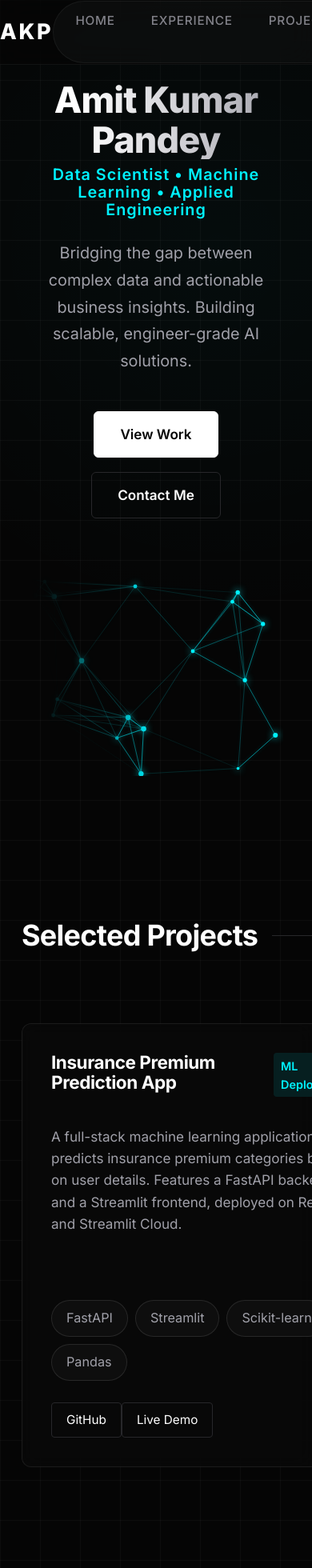
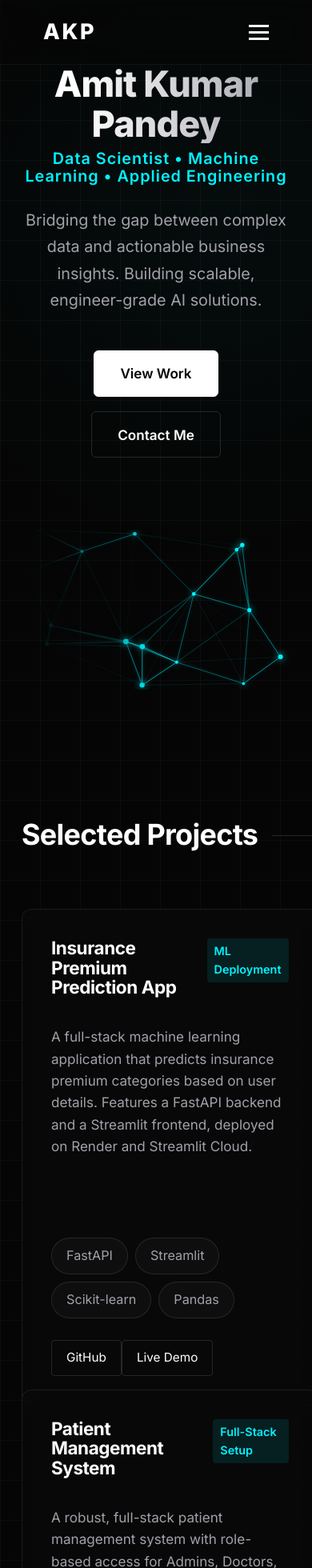
Before and after one commit to pamit7d/my-portfolio, a React (Vite) app in the folder frontend/: page / in a window 390 px wide. Shown: the top 1960 px of the page at 80% size. Built offline with nearby package versions, Linux system fonts and the light colour scheme; a web font is replaced by a local one.

Commit message:
update the project as a responsive to all divice

```diff
--- a/frontend/src/components/Navbar.jsx
+++ b/frontend/src/components/Navbar.jsx
@@ -1,19 +1,40 @@
-import React from 'react';
+import React, { useState } from 'react';
 
 const Navbar = ({ setView }) => {
+    const [isOpen, setIsOpen] = useState(false);
+
+    const toggleMenu = () => {
+        setIsOpen(!isOpen);
+    };
+
+    const handleLinkClick = (viewName, e) => {
+        if (e) e.preventDefault();
+        setView(viewName);
+        setIsOpen(false);
+        // Instant scroll to top to prevent 'smooth' scroll fighting with DOM replacement
+        window.scrollTo({ top: 0, behavior: 'instant' });
+    };
+
     return (
         <nav className="navbar">
             <div className="navbar-content">
-                <div className="logo" onClick={() => setView('professional')} style={{ cursor: 'pointer' }}>AKP</div>
-                <ul className="nav-links">
-                    <li><a href="#hero" onClick={() => setView('professional')}>Home</a></li>
-                    <li><a href="#experience" onClick={() => setView('professional')}>Experience</a></li>
-                    <li><a href="#projects" onClick={() => setView('professional')}>Projects</a></li>
-                    <li><a href="#skills" onClick={() => setView('professional')}>Skills</a></li>
-                    <li><a href="#achievements" onClick={() => setView('professional')}>Achievements</a></li>
-                    <li><a href="#contact" onClick={() => setView('professional')}>Contact</a></li>
+                <div className="logo" onClick={() => handleLinkClick('professional')} style={{ cursor: 'pointer' }}>AKP</div>
+
+                <div className={`hamburger ${isOpen ? 'active' : ''}`} onClick={toggleMenu}>
+                    <span className="bar"></span>
+                    <span className="bar"></span>
+                    <span className="bar"></span>
+                </div>
+
+                <ul className={`nav-links ${isOpen ? 'active' : ''}`}>
+                    <li><a href="#hero" onClick={() => handleLinkClick('professional')}>Home</a></li>
+                    <li><a href="#projects" onClick={() => handleLinkClick('professional')}>Projects</a></li>
+                    <li><a href="#experience" onClick={() => handleLinkClick('professional')}>Experience</a></li>
+                    <li><a href="#skills" onClick={() => handleLinkClick('professional')}>Skills</a></li>
+                    <li><a href="#achievements" onClick={() => handleLinkClick('professional')}>Achievements</a></li>
+                    <li><a href="#contact" onClick={() => handleLinkClick('professional')}>Contact</a></li>
                     <li className="nav-divider">|</li>
-                    <li><a href="#" onClick={(e) => { e.preventDefault(); setView('personal'); }} className="nav-highlight">Beyond Work</a></li>
+                    <li><a href="#" onClick={(e) => handleLinkClick('personal', e)} className="nav-highlight">Beyond Work</a></li>
                 </ul>
             </div>
         </nav>
--- a/frontend/src/components/Projects.jsx
+++ b/frontend/src/components/Projects.jsx
@@ -1,12 +1,31 @@
-import React from 'react';
+import React, { useState } from 'react';
 import Section from './Section';
 
 const Projects = ({ data }) => {
+    const [activeCard, setActiveCard] = useState(null);
+
+    const handleCardClick = (id) => {
+        setActiveCard(activeCard === id ? null : id);
+    };
+
     return (
         <Section title="Selected Projects" className="projects-section" id="projects">
             <div className="projects-grid">
                 {data.map((project) => (
-                    <div key={project.id} className="project-card">
+                    <div
+                        key={project.id}
+                        className={`project-card ${activeCard === project.id ? 'card-active' : ''}`}
+                        onClick={() => handleCardClick(project.id)}
+                        tabIndex="0"
+                        role="button"
+                        aria-pressed={activeCard === project.id}
+                        onKeyDown={(e) => {
+                            if (e.key === 'Enter' || e.key === ' ') {
+                                e.preventDefault();
+                                handleCardClick(project.id);
+                            }
+                        }}
+                    >
                         <div className="project-header">
                             <h3 className="project-title">{project.title}</h3>
                             <div className="project-stats">{project.stats}</div>
@@ -21,9 +40,9 @@ const Projects = ({ data }) => {
                         </div>
 
                         <div className="project-links">
-                            <a href={project.link} target="_blank" rel="noopener noreferrer" className="btn-outline">GitHub</a>
+                            <a href={project.link} target="_blank" rel="noopener noreferrer" className="btn-outline" onClick={(e) => e.stopPropagation()}>GitHub</a>
                             {project.demo && (
-                                <a href={project.demo} target="_blank" rel="noopener noreferrer" className="btn-outline">Live Demo</a>
+                                <a href={project.demo} target="_blank" rel="noopener noreferrer" className="btn-outline" onClick={(e) => e.stopPropagation()}>Live Demo</a>
                             )}
                         </div>
                     </div>
--- a/frontend/src/styles/cards.css
+++ b/frontend/src/styles/cards.css
@@ -16,12 +16,22 @@
     flex-direction: column;
 }
 
-/* Hover Interaction: Lift & Glow */
+/* Unified Hover & Active States */
 .project-card:hover,
+.project-card:focus-visible,
+.project-card.card-active,
 .experience-item:hover,
+.experience-item:focus-visible,
+.experience-item.card-active,
 .education-card:hover,
+.education-card:focus-visible,
+.education-card.card-active,
 .achievement-card:hover,
-.skill-card:hover {
+.achievement-card:focus-visible,
+.achievement-card.card-active,
+.skill-card:hover,
+.skill-card:focus-visible,
+.skill-card.card-active {
     transform: translateY(-8px);
     border-color: rgba(0, 242, 255, 0.8);
     box-shadow:
@@ -29,27 +39,66 @@
         0 0 15px rgba(0, 242, 255, 0.6),
         0 0 30px rgba(0, 242, 255, 0.4),
         inset 0 0 12px rgba(0, 242, 255, 0.1);
+    z-index: 10;
+    outline: none;
+    /* Focus handled by border/glow */
 }
 
-/* Text Color Adaptation on Hover */
+/* Text Color Adaptation on Hover/Active */
 .project-card:hover .project-title,
+.project-card:focus-visible .project-title,
+.project-card.card-active .project-title,
 .experience-item:hover .job-role,
+.experience-item:focus-visible .job-role,
+.experience-item.card-active .job-role,
 .education-card:hover .degree,
+.education-card:focus-visible .degree,
+.education-card.card-active .degree,
 .achievement-card:hover .achievement-title,
+.achievement-card:focus-visible .achievement-title,
+.achievement-card.card-active .achievement-title,
 .skill-card:hover .skill-category,
+.skill-card:focus-visible .skill-category,
+.skill-card.card-active .skill-category,
 .project-card:hover .project-description,
+.project-card:focus-visible .project-description,
+.project-card.card-active .project-description,
 .experience-item:hover .job-duration,
+.experience-item:focus-visible .job-duration,
+.experience-item.card-active .job-duration,
 .experience-item:hover .job-role+div,
+.experience-item:focus-visible .job-role+div,
+.experience-item.card-active .job-role+div,
 .education-card:hover .university,
+.education-card:focus-visible .university,
+.education-card.card-active .university,
 .education-card:hover .details,
+.education-card:focus-visible .details,
+.education-card.card-active .details,
 .achievement-card:hover .achievement-org,
+.achievement-card:focus-visible .achievement-org,
+.achievement-card.card-active .achievement-org,
 .achievement-card:hover .achievement-desc,
+.achievement-card:focus-visible .achievement-desc,
+.achievement-card.card-active .achievement-desc,
 .skill-card:hover .skill-tag,
+.skill-card:focus-visible .skill-tag,
+.skill-card.card-active .skill-tag,
 .project-card:hover .project-stats,
+.project-card:focus-visible .project-stats,
+.project-card.card-active .project-stats,
 .experience-item:hover .job-company,
+.experience-item:focus-visible .job-company,
+.experience-item.card-active .job-company,
 .education-card:hover .university,
+.education-card:focus-visible .university,
+.education-card.card-active .university,
 .achievement-card:hover .achievement-date,
-.project-card:hover .tech-tag {
+.achievement-card:focus-visible .achievement-date,
+.achievement-card.card-active .achievement-date,
+.project-card:hover .tech-tag,
+.project-card:focus-visible .tech-tag,
+.project-card.card-active .tech-tag {
     color: unset;
     background: unset;
 }
@@ -83,10 +132,20 @@
 }
 
 .project-card:hover::after,
+.project-card:focus-visible::after,
+.project-card.card-active::after,
 .experience-item:hover::after,
+.experience-item:focus-visible::after,
+.experience-item.card-active::after,
 .education-card:hover::after,
+.education-card:focus-visible::after,
+.education-card.card-active::after,
 .achievement-card:hover::after,
-.skill-card:hover::after {
+.achievement-card:focus-visible::after,
+.achievement-card.card-active::after,
+.skill-card:hover::after,
+.skill-card:focus-visible::after,
+.skill-card.card-active::after {
     opacity: 1;
 }
 
@@ -103,7 +162,11 @@
 }
 
 .skill-card:hover .skill-tag,
-.project-card:hover .tech-tag {
+.skill-card:focus-visible .skill-tag,
+.skill-card.card-active .skill-tag,
+.project-card:hover .tech-tag,
+.project-card:focus-visible .tech-tag,
+.project-card.card-active .tech-tag {
     border-color: rgba(0, 242, 255, 0.3);
     background: rgba(0, 242, 255, 0.05);
     color: var(--text-main);
@@ -119,33 +182,56 @@
 
 /* Projects Specifics */
 .projects-grid {
-    display: flex;
-    overflow-x: auto;
+    display: grid;
+    grid-template-columns: repeat(auto-fit, minmax(350px, 1fr));
     gap: 2rem;
     padding-bottom: 2rem;
-    /* Space for scrollbar and hover effects */
-    padding-top: 2rem;
-    /* Space for hover lift effect */
-    scroll-snap-type: x mandatory;
-    scroll-behavior: smooth;
-    -webkit-overflow-scrolling: touch;
-
-    /* Hide scrollbar completely */
-    scrollbar-width: none;
-    -ms-overflow-style: none;
-}
-
-.projects-grid::-webkit-scrollbar {
-    display: none;
+    padding-top: 1rem;
 }
 
 .projects-grid .project-card {
-    min-width: 380px;
-    /* Standard card size */
-    max-width: 380px;
-    scroll-snap-align: start;
+    min-width: unset;
+    max-width: unset;
     display: flex;
     flex-direction: column;
+    height: 100%;
+}
+
+@media (max-width: 768px) {
+    .projects-grid {
+        grid-template-columns: 1fr;
+        gap: 3rem;
+        /* Increase gap for better separation */
+        padding-right: 0;
+        /* Ensure no extra padding causes width issues */
+    }
+
+    /* Allow standard hover to work even on mobile/small screens.
+       Z-index management in the global scope prevents overlap issues. */
+
+    /* FORCE full desktop effect when active (tapped) */
+    .project-card.card-active,
+    .experience-item.card-active,
+    .education-card.card-active,
+    .achievement-card.card-active,
+    .skill-card.card-active {
+        transform: translateY(-8px) !important;
+        box-shadow:
+            0 10px 40px -10px rgba(0, 0, 0, 1),
+            0 0 15px rgba(0, 242, 255, 0.6),
+            0 0 30px rgba(0, 242, 255, 0.4),
+            inset 0 0 12px rgba(0, 242, 255, 0.1) !important;
+        border-color: rgba(0, 242, 255, 0.8) !important;
+        z-index: 100;
+    }
+
+    .project-card {
+        height: auto;
+        /* Let content dictate height */
+        min-height: auto;
+        margin-bottom: 0;
+        /* Reset margins */
+    }
 }
 
 .project-header {
--- a/frontend/src/styles/hero.css
+++ b/frontend/src/styles/hero.css
@@ -52,16 +52,31 @@
     .hero-content {
         text-align: center;
         order: 1;
+        padding-left: 0;
     }
 
     .hero-visual {
         order: 2;
         height: 250px;
-        margin-top: 1rem;
+        margin-top: 2rem;
         width: 100%;
         max-width: 400px;
         margin-left: auto;
         margin-right: auto;
+    }
+}
+
+@media (max-width: 480px) {
+    .hero-section {
+        padding: 80px 1rem 3rem;
+    }
+
+    .hero-name {
+        font-size: 2.5rem;
+    }
+
+    .hero-visual {
+        height: 200px;
     }
 }
 
@@ -70,6 +85,7 @@
     font-weight: 800;
     margin-bottom: 0.5rem;
     background: linear-gradient(to right, #fff 20%, #a1a1aa 100%);
+    background-clip: text;
     -webkit-background-clip: text;
     -webkit-text-fill-color: transparent;
     line-height: 1.1;
--- a/frontend/src/styles/layout.css
+++ b/frontend/src/styles/layout.css
@@ -61,6 +61,68 @@
     text-shadow: 0 0 12px var(--accent);
 }
 
+/* Hamburger Menu */
+.hamburger {
+    display: none;
+    cursor: pointer;
+}
+
+.bar {
+    display: block;
+    width: 25px;
+    height: 3px;
+    margin: 5px auto;
+    -webkit-transition: all 0.3s ease-in-out;
+    transition: all 0.3s ease-in-out;
+    background-color: var(--text-main);
+}
+
+@media (max-width: 768px) {
+    .hamburger {
+        display: block;
+    }
+
+    .hamburger.active .bar:nth-child(2) {
+        opacity: 0;
+    }
+
+    .hamburger.active .bar:nth-child(1) {
+        transform: translateY(8px) rotate(45deg);
+    }
+
+    .hamburger.active .bar:nth-child(3) {
+        transform: translateY(-8px) rotate(-45deg);
+    }
+
+    .nav-links {
+        position: fixed;
+        left: -100%;
+        top: 80px;
+        gap: 0;
+        flex-direction: column;
+        background: rgba(5, 5, 5, 0.95);
+        backdrop-filter: blur(16px);
+        width: 100%;
+        text-align: center;
+        transition: 0.3s;
+        border: none;
+        border-radius: 0;
+        padding: 2rem 0;
+    }
+
+    .nav-links.active {
+        left: 0;
+    }
+
+    .nav-links li {
+        margin: 1.5rem 0;
+    }
+
+    .nav-divider {
+        display: none;
+    }
+}
+
 /* Section Layouts */
 .section {
     max-width: var(--max-width);
```
Also changed, not shown: frontend/src/App.jsx (+22 -3 lines), frontend/src/components/Achievements.jsx (+22 -2 lines), frontend/src/components/BeyondWork.jsx (+9 -2 lines), frontend/src/components/Education.jsx (+21 -2 lines), frontend/src/components/Experience.jsx (+21 -2 lines), frontend/src/components/Skills.jsx (+21 -2 lines).
